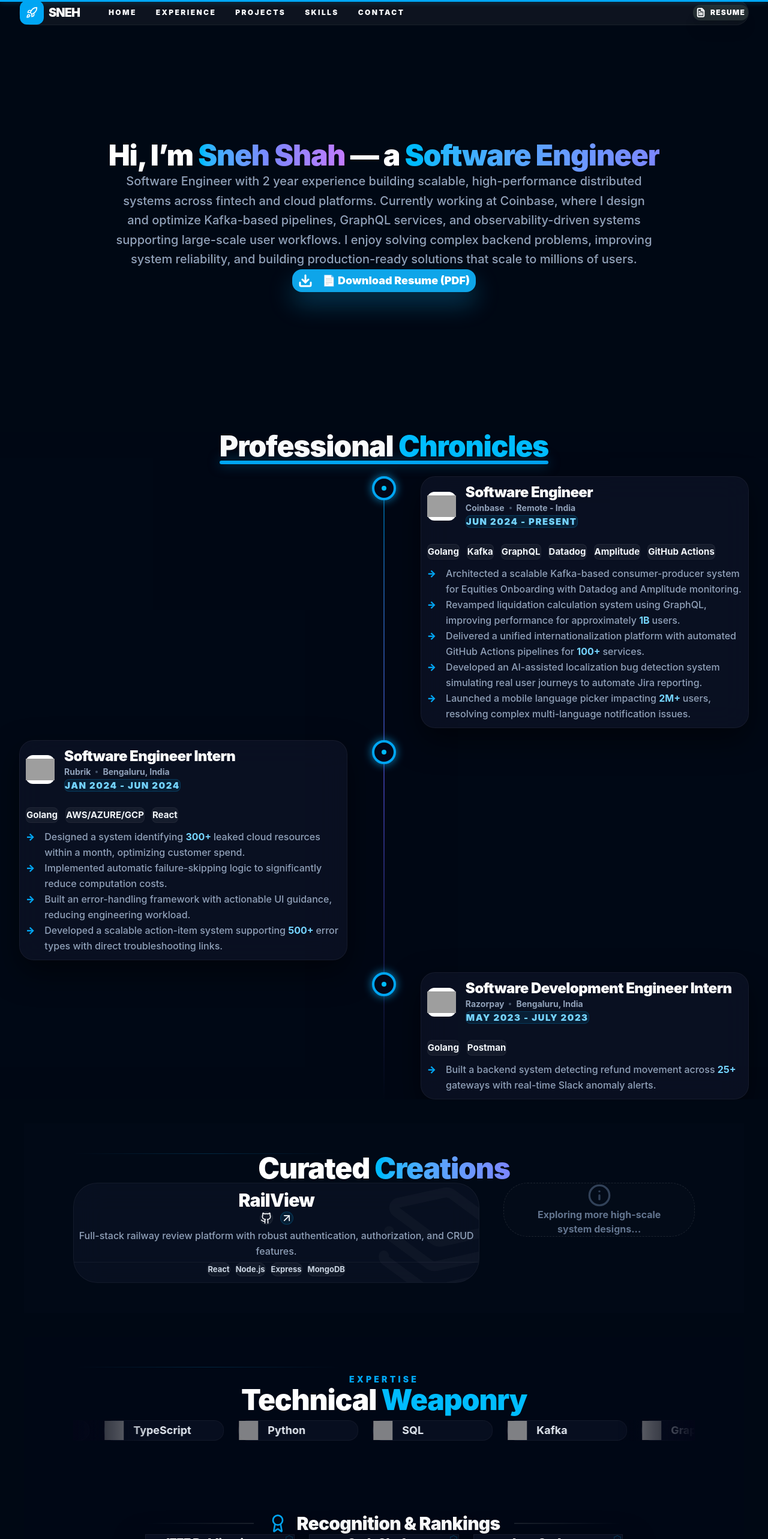
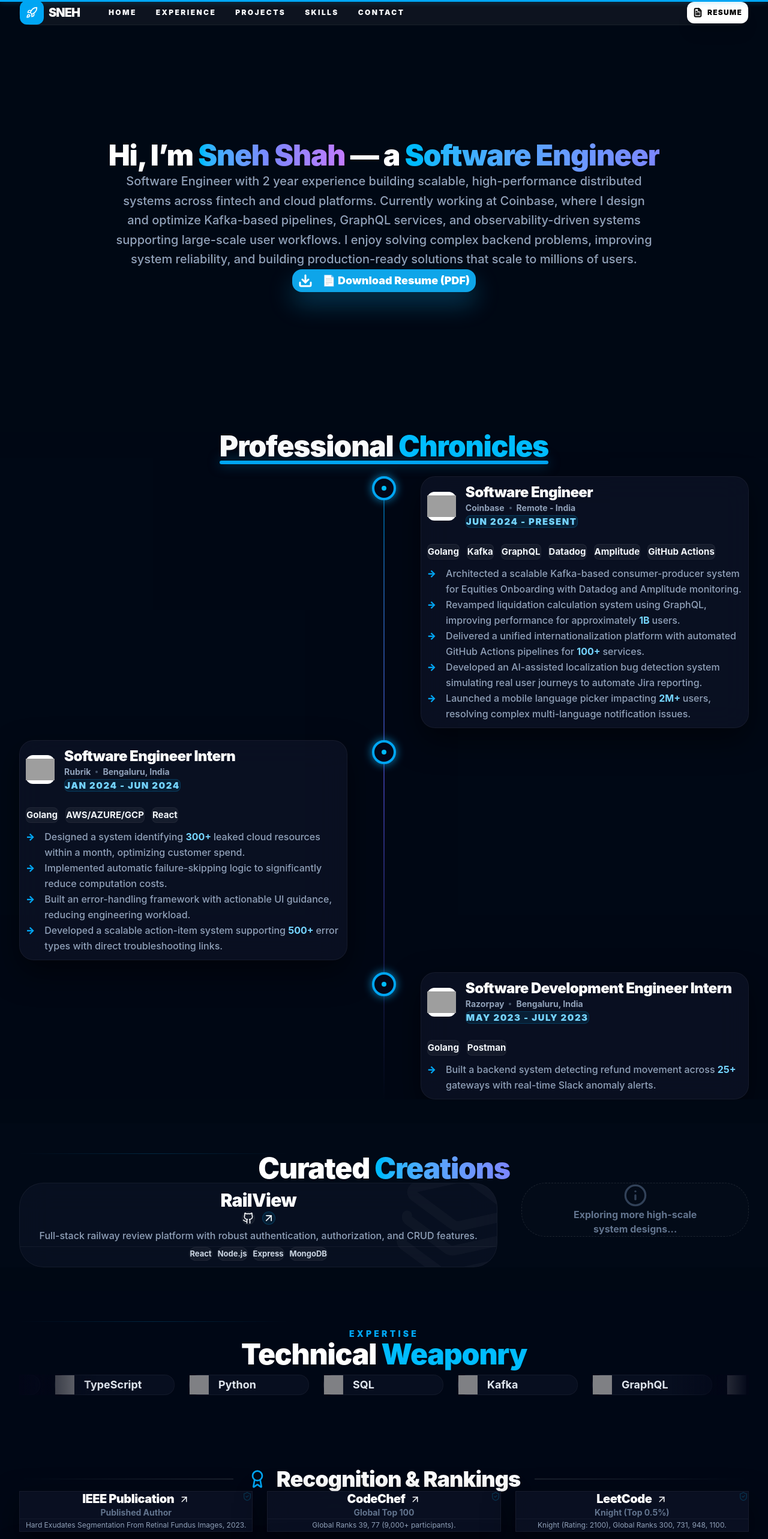
Before and after one commit to Sneh16Shah/portfolio, a React (Vite) app: page / in a window 1280 px wide. Shown: the top 2566 px of the page at 60% size. Built offline with nearby package versions, Linux system fonts and the light colour scheme; grey boxes are pictures that could not be loaded.

Commit message:
feat: Implement initial portfolio structure with Navbar, Projects, Skills, and Contact components.

```diff
--- a/src/App.jsx
+++ b/src/App.jsx
@@ -47,17 +47,17 @@ function App() {
       {/* Mobile Sticky Bottom Bar */}
       <div className="md:hidden fixed bottom-6 left-1/2 -translate-x-1/2 z-50 w-[92%] max-w-sm">
         <div className="bg-slate-950/90 backdrop-blur-3xl border border-white/10 rounded-[2rem] p-2 flex items-center gap-2 shadow-[0_30px_60px_rgba(0,0,0,0.8)]">
-          <a href={portfolioData.personal.resume} className="flex-1 bg-white text-black py-4 rounded-[1.5rem] font-black text-[10px] uppercase tracking-[0.2em] text-center flex items-center justify-center gap-2">
+          <a href={portfolioData.personal.resume} className="flex-1 bg-white text-black py-4 rounded-[1.5rem] font-black text-[10px] uppercase tracking-[0.2em] text-center flex items-center justify-center gap-2" style={{ color: "black" , padding: "10px"}}>
             <FileText size={16} strokeWidth={3} /> RESUME
           </a>
-          <a href="#contact" className="flex-1 bg-sky-500 text-white py-4 rounded-[1.5rem] font-black text-[10px] uppercase tracking-[0.2em] text-center flex items-center justify-center gap-2">
+          <a href="#contact" className="flex-1 bg-sky-500 text-white py-4 rounded-[1.5rem] font-black text-[10px] uppercase tracking-[0.2em] text-center flex items-center justify-center gap-2" style={{ color: "white" , padding: "10px"}}>
             <span className="w-1.5 h-1.5 bg-white rounded-full animate-ping" /> CONTACT
           </a>
         </div>
       </div>
 
       {/* Footer Branding */}
-      <footer className="py-40 border-t border-white/5 text-center px-4 relative overflow-hidden">
+      <footer className="py-40 border-t border-white/5 text-center px-4 relative overflow-hidden" style={{ marginTop: "40px", paddingTop: "50px" }}>
         <div className="absolute top-0 left-1/2 -translate-x-1/2 w-full h-px bg-gradient-to-r from-transparent via-sky-500/20 to-transparent" />
 
         <motion.div
--- a/src/components/Contact.jsx
+++ b/src/components/Contact.jsx
@@ -5,7 +5,7 @@ import { portfolioData } from '../data/portfolioData';
 
 const Contact = ({ recruiterMode }) => {
     return (
-        <section id="contact" className="py-40 mt-20 relative overflow-hidden bg-slate-950/20" style={{ margin: "70px", padding: "50px" }}>
+        <section id="contact" className="py-40 mt-20 relative overflow-hidden bg-slate-950/20" style={{ marginTop: "40px", paddingTop: "50px" }}>
             {/* Footer Glow */}
             <div className="absolute bottom-0 left-1/2 -translate-x-1/2 w-full h-[400px] bg-sky-500/10 blur-[150px] -z-10" />
 
--- a/src/components/Navbar.jsx
+++ b/src/components/Navbar.jsx
@@ -6,7 +6,6 @@ import { portfolioData } from '../data/portfolioData';
 const Navbar = ({ recruiterMode, setRecruiterMode }) => {
     const [isOpen, setIsOpen] = useState(false);
     const [scrolled, setScrolled] = useState(false);
-    const [isResumeHovered, setIsResumeHovered] = useState(false);
     const { scrollYProgress } = useScroll();
     const scaleX = useSpring(scrollYProgress, {
         stiffness: 100,
@@ -88,13 +87,10 @@ const Navbar = ({ recruiterMode, setRecruiterMode }) => {
                         <a
                             href={portfolioData.personal.resume}
                             style={{
-                                backgroundColor: isResumeHovered ? '#305255ff' : '#232d31ff', // Sky-400 : Sky-500
-                                color: 'white',
-                                padding: '5px 5px'
+                                color: "black",
+                                padding: "10px"
                             }}
-                            onMouseEnter={() => setIsResumeHovered(true)}
-                            onMouseLeave={() => setIsResumeHovered(false)}
-                            className="hidden sm:flex items-center gap-2 rounded-xl text-xs font-black uppercase tracking-widest hover:scale-105 transition-all duration-300 shadow-xl"
+                            className="hidden sm:flex  bg-white items-center gap-2 rounded-xl text-xs font-black uppercase tracking-widest hover:scale-105 transition-all duration-300 shadow-xl"
                             target="_blank" rel="noopener noreferrer"
                         >
                             <FileText size={16} strokeWidth={3} /> <span>Resume</span>
@@ -116,6 +112,7 @@ const Navbar = ({ recruiterMode, setRecruiterMode }) => {
                         animate={{ opacity: 1, y: 0 }}
                         exit={{ opacity: 0, y: -20 }}
                         className="lg:hidden absolute top-24 left-4 right-4 p-8 glass-card border-white/10 text-center z-50 shadow-2xl overflow-hidden"
+                        style={{ "padding": "10px" }}
                     >
                         <div className="flex flex-col gap-6">
                             {navLinks.map((link) => (
@@ -129,15 +126,16 @@ const Navbar = ({ recruiterMode, setRecruiterMode }) => {
                                 </a>
                             ))}
                             <div className="pt-8 border-t border-white/10 flex flex-col gap-4">
-                                <button
+                                {/* <button
                                     onClick={() => { setRecruiterMode(!recruiterMode); setIsOpen(false); }}
                                     className={`flex items-center justify-center gap-2 py-5 rounded-2xl font-black uppercase tracking-widest transition-all ${recruiterMode ? 'bg-sky-500 text-white shadow-xl shadow-sky-500/20' : 'bg-white/10 text-slate-200'}`}
                                 >
                                     <Target size={20} /> {recruiterMode ? 'Recruiter Mode On' : 'Enable Recruiter Mode'}
-                                </button>
+                                </button> */}
                                 <a
                                     href={portfolioData.personal.resume}
                                     className="bg-sky-500 text-white py-5 rounded-2xl font-black uppercase tracking-widest flex items-center justify-center gap-2 shadow-2xl hover:bg-sky-400 transition-all"
+                                    // style={{ "marginBottom": "10px" }}
                                 >
                                     <FileText size={20} strokeWidth={3} /> Download Resume
                                 </a>
--- a/src/components/Projects.jsx
+++ b/src/components/Projects.jsx
@@ -7,7 +7,7 @@ const Projects = ({ recruiterMode }) => {
     const [activeProject, setActiveProject] = useState(null);
 
     return (
-        <section id="projects" className="py-40 mt-32 relative bg-slate-900/10" style={{ margin: "40px", padding: "50px" }}>
+        <section id="projects" className="py-24 md:py-40 relative bg-slate-900/10" style={{ marginTop: "40px", paddingTop: "50px" }}>
             {/* Background Accent */}
             <div className="absolute top-1/2 left-0 w-full h-[500px] bg-sky-500/5 blur-[120px] -z-10" />
 
--- a/src/components/Skills.jsx
+++ b/src/components/Skills.jsx
@@ -38,7 +38,7 @@ const Skills = ({ recruiterMode }) => {
     );
 
     return (
-        <section id="skills" className="py-40 mt-20 relative overflow-hidden bg-slate-950/30" style={{ margin: "40px", padding: "50px" }}>
+        <section id="skills" className="py-40 mt-20 relative overflow-hidden bg-slate-950/30" style={{ marginTop: "40px", paddingTop: "50px" }}>
             <div className="container relative z-10 px-4">
                 {/* Section divider */}
                 <div className="w-full max-w-md mx-auto h-px bg-gradient-to-r from-transparent via-sky-500/20 to-transparent mb-20" />
@@ -51,7 +51,7 @@ const Skills = ({ recruiterMode }) => {
                     style={{ margin: "10px" }}
                 >
                     <span className="text-sky-500 font-black text-sm uppercase tracking-[0.3em] mb-4 block">Expertise</span>
-                    <h2 className="text-4xl md:text-5xl font-black text-white tracking-tight">Technical <span className="text-sky-400">Weaponry</span></h2>
+                    <h2 className="text-3xl md:text-5xl font-black text-white tracking-tight">Technical <span className="text-sky-400">Weaponry</span></h2>
                 </motion.div>
 
                 {/* Infinite Carousel */}
@@ -76,13 +76,13 @@ const Skills = ({ recruiterMode }) => {
                 </div>
 
                 {/* Enhanced Achievement Cards */}
-                <div className="space-y-12 max-w-7xl mx-auto" style={{ margin: "70px", padding: "50px" }}>
-                    <div className="flex items-center gap-6 mb-12">
-                        <div className="h-[2px] flex-grow bg-gradient-to-r from-transparent to-white/10" />
-                        <h3 className="text-2xl md:text-3xl font-black text-white tracking-tight flex items-center gap-4 shrink-0">
-                            <Award size={32} className="text-sky-500" /> Recognition & Rankings
+                <div className="space-y-12 max-w-7xl mx-auto" style={{ marginTop: "70px", paddingTop: "50px" }}>
+                    <div className="flex items-center gap-4 md:gap-6 mb-8 md:mb-12">
+                        <div className="hidden sm:block h-[1px] md:h-[2px] flex-grow bg-gradient-to-r from-transparent to-white/10" />
+                        <h3 className="text-xl md:text-3xl lg:text-4xl font-black text-white tracking-tight flex items-center justify-center gap-3 md:gap-4 mx-auto sm:mx-0 text-center sm:text-left">
+                            <Award className="text-sky-500 w-6 h-6 md:w-8 md:h-8 shrink-0" /> <span className="break-words">Recognition & Rankings</span>
                         </h3>
-                        <div className="h-[2px] flex-grow bg-gradient-to-l from-transparent to-white/10" />
+                        <div className="hidden sm:block h-[1px] md:h-[2px] flex-grow bg-gradient-to-l from-transparent to-white/10" />
                     </div>
 
                     <div className="grid grid-cols-1 md:grid-cols-2 lg:grid-cols-3 gap-6">
@@ -99,18 +99,18 @@ const Skills = ({ recruiterMode }) => {
                                     <ShieldCheck size={16} className="text-sky-400" />
                                 </div>
 
-                                <div className="flex flex-col h-full text-center">
-                                    <div className="flex items-center justify-center gap-2 mb-2">
-                                        <h4 className="text-xl font-black text-white group-hover:text-sky-400 transition-colors tracking-tight">
+                                <div className="flex flex-col h-full text-center p-2">
+                                    <div className="flex items-center justify-center gap-2 mb-3">
+                                        <h4 className="text-lg md:text-xl font-black text-white group-hover:text-sky-400 transition-colors tracking-tight leading-tight">
                                             {ach.title}
                                         </h4>
                                         {ach.link && (
-                                            <a href={ach.link} target="_blank" rel="noopener noreferrer" className="text-sky-400 hover:text-sky-300 transition-colors">
+                                            <a href={ach.link} target="_blank" rel="noopener noreferrer" className="text-sky-400 hover:text-sky-300 transition-colors shrink-0">
                                                 <ArrowUpRight size={18} />
                                             </a>
                                         )}
                                     </div>
-                                    <p className="text-slate-500 text-sm font-bold mb-4">{ach.rank}</p>
+                                    <p className="text-slate-500 text-xs md:text-sm font-bold mb-4">{ach.rank}</p>
                                     <p className="text-slate-400 text-xs leading-relaxed mt-auto pt-4 border-t border-white/5">{ach.description}</p>
                                 </div>
                             </motion.div>
```
